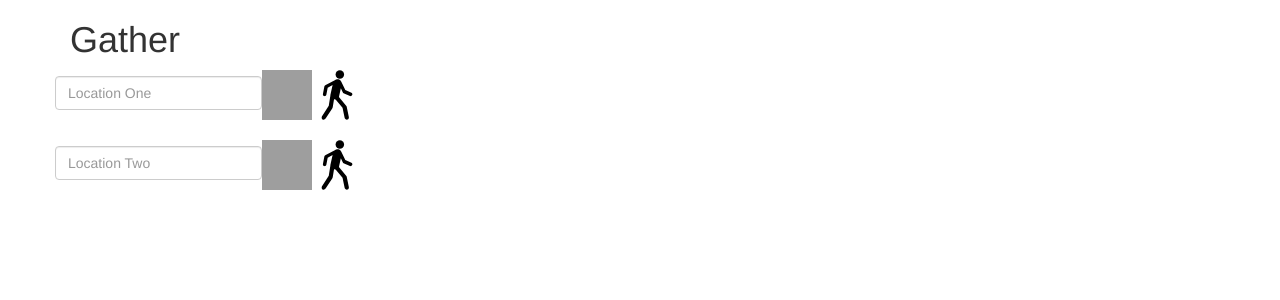
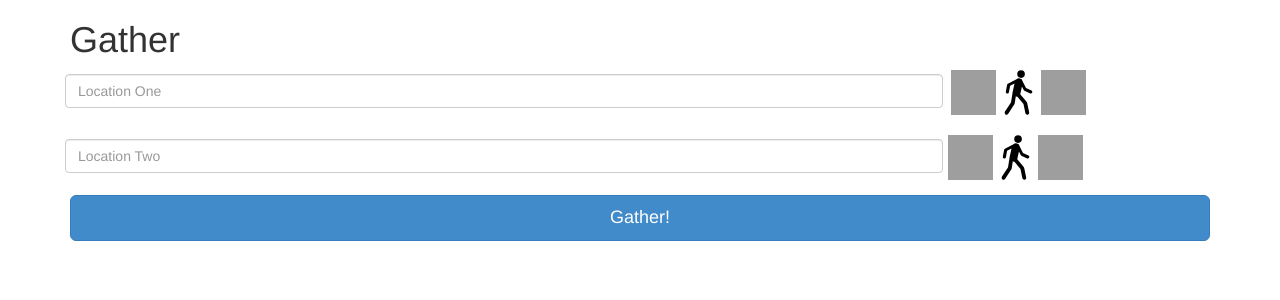
Before and after one commit to savannahjune/gather, a Flask app: page / in a window 1280 px wide. Shown: the top 300 px of the page. Run offline with Flask 2, Linux system fonts and the light colour scheme; some libraries are stand-ins or nearby versions; grey boxes are pictures that could not be loaded.

Commit message:
working on js for submit button to prepare data for google maps distance matrix

```diff
--- a/app.py
+++ b/app.py
@@ -1,15 +1,24 @@
-from flask import Flask, render_template, redirect
+from flask import Flask, render_template, redirect, request
 import os
 
 app = Flask(__name__)
 app.secret_key= 'alsjksdbzuhbozsdi'
 
-
 @app.route("/")
 def run_app():
     return render_template("main.html")
 
-@app.route("/map")
+# @app.route("/map", methods=["POST"])
+# def get_locations():
+# 	print "You got here"
+# 	location_one = request.form.get("location_one")
+# 	location_two = request.form.get("location_two")
+# 	print location_one
+# 	print location_two
+# 	return redirect("/map", location_one=location_one,
+#     	location_two=location_two)
+
+@app.route("/map_placeholder")
 def search():
     key = os.environ.get("GOOGLE_MAPS_EMBED_KEY")
     return render_template("map.html", key=key)
--- a/static/css/custom.css
+++ b/static/css/custom.css
@@ -1,5 +1,15 @@
 .transport {
-    width: 50px;
-    height: 50px;
+    width: 45px;
+    height: 45px;
     color: red;
 }
+
+.twitter-typeahead {
+	width: 75%;
+	margin-left: 10px;
+	margin-right: 5px;
+}
+
+/*.btn {
+	width: 25%;
+}*/
--- a/static/js/main.js
+++ b/static/js/main.js
@@ -9,8 +9,11 @@ $(document).ready(function () {
 	},
 	{
 		source: getSuggestions,
-		displayKey: 'description'
+		displayKey: 'description',
+		highlighter: true,
 	});
+
+	$(".btn").submit(searchForSpot);
 });
 
 function getSuggestions(query, cb) {
@@ -25,3 +28,9 @@ function getSuggestions(query, cb) {
 
 	});
 }
+
+function searchForSpot() {
+	var locationOne = $("#location_one").val();
+	var locationTwo = $("#location_two").val();
+	console.log("searchForSpot: ", locationOne, locationTwo);
+}
--- a/templates/main.html
+++ b/templates/main.html
@@ -30,19 +30,18 @@
 
 <div class="container">
   <h1>Gather</h1>
-  <div class="row">
-      <form role="search">
-        <div class="form-group">
+  <form role="form" id="message_form">
+    <div class="row">
+       <div class="form-group">
+          <input type="text" data-provide="typeahead" class="typeahead form-control" id="location_one" placeholder="Location One"> <img class="transport" src="static/assets/car.svg"></img><img class="transport" src="static/assets/walk.svg"></img><img class="transport" src="static/assets/bike.svg"></img>
+          <br>
+          </br>
 
-          <input type="text" class="typeahead form-control" name="location-one" placeholder="Location One"><img class="transport" src="static/assets/car.svg"></img><img class="transport" src="static/assets/walk.svg"></img>
-
-          <br>
-          <br>
-
-          <input type="text" class="typeahead form-control" name="location-two" placeholder="Location Two"><img class="transport" src="static/assets/car.svg"></img><img class="transport" src="static/assets/walk.svg"></img>
-        </div>
-      </form>
-  </div>
+          <input type="text" class="typeahead form-control" id="location_two" placeholder="Location Two"><img class="transport" src="static/assets/car.svg"></img><img class="transport" src="static/assets/walk.svg"></img><img class="transport" src="static/assets/bike.svg"></img>
+      </div>
+    </div>
+  <button class="btn btn-lg btn-primary btn-block" type="submit">Gather!</button>
+</form>
 </div>
 </body>
 
```
